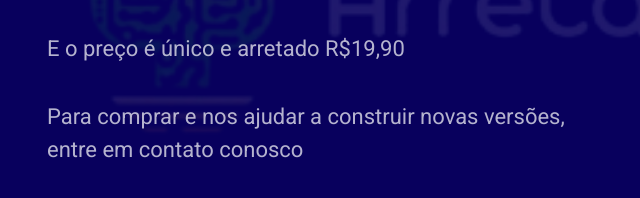
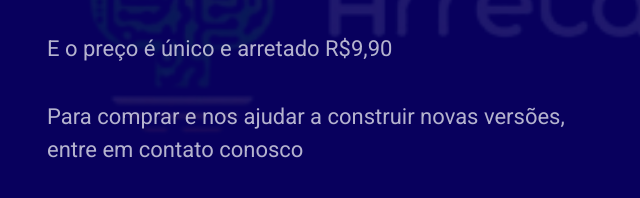
Before and after one commit to ArretadoLabs/arretados-concurso-informatica, a plain HTML site: page index.html in a window 1280 px wide. Shown: the part 402-600 px from the top of the page, 35-675 px from the left. Drawn offline with nearby package versions, Linux system fonts and the light colour scheme.

Commit message:
update value of ebook

```diff
--- a/index.html
+++ b/index.html
@@ -73,7 +73,7 @@
           <div class="col-lg-6  d-flex flex-column justify-content-center" data-aos="fade-in">
             <h1>Construa sua base de forma sólida em informática</span></h1>
             <p>Aqui você encontra as questões mais recentes da banca CEBRASPE, FGV e inéditas</p>
-            <p>E o preço é único e arretado R$19,90</p>
+            <p>E o preço é único e arretado R$9,90</p>
             <p>Para comprar e nos ajudar a construir novas versões, entre em contato conosco</p>
             <p>(81) 9 9675-7122</p>
           </div>
@@ -229,6 +229,8 @@
 
     </section><!-- /Faq Section -->
 
+
+
   </main>
 
 
```
